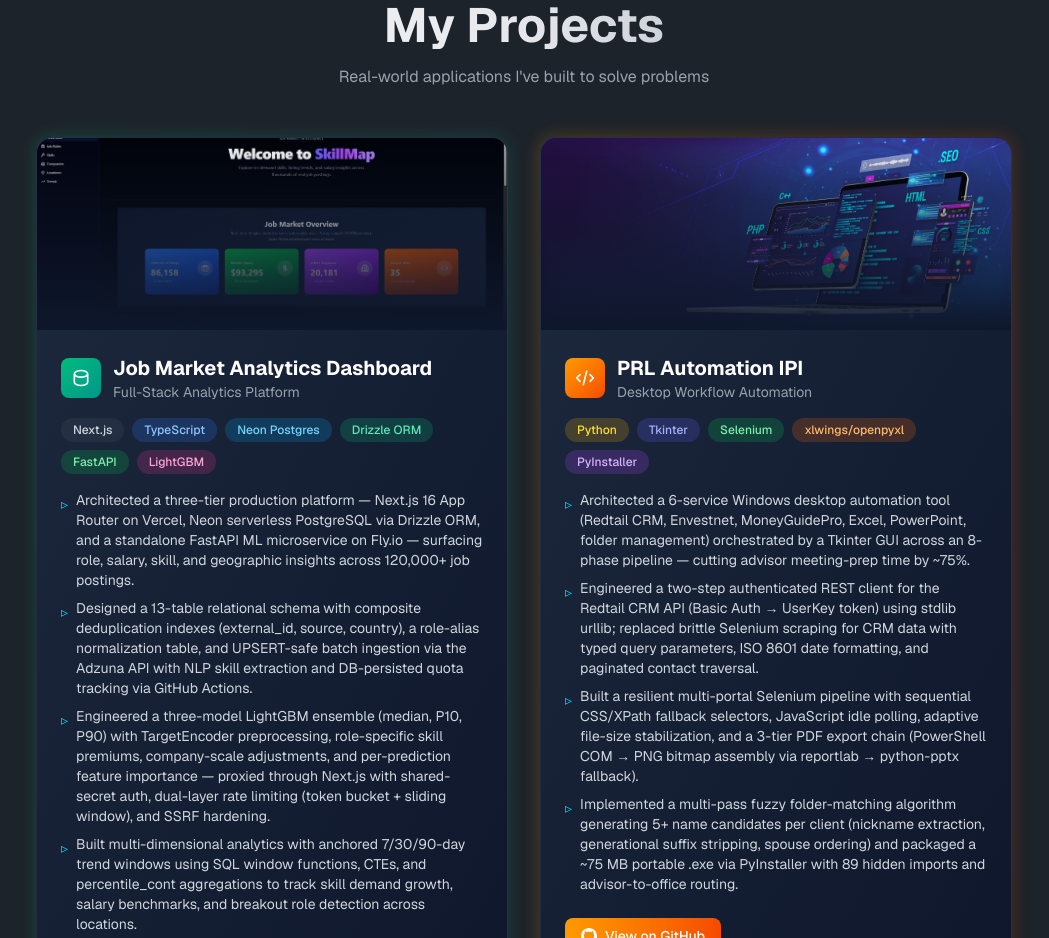
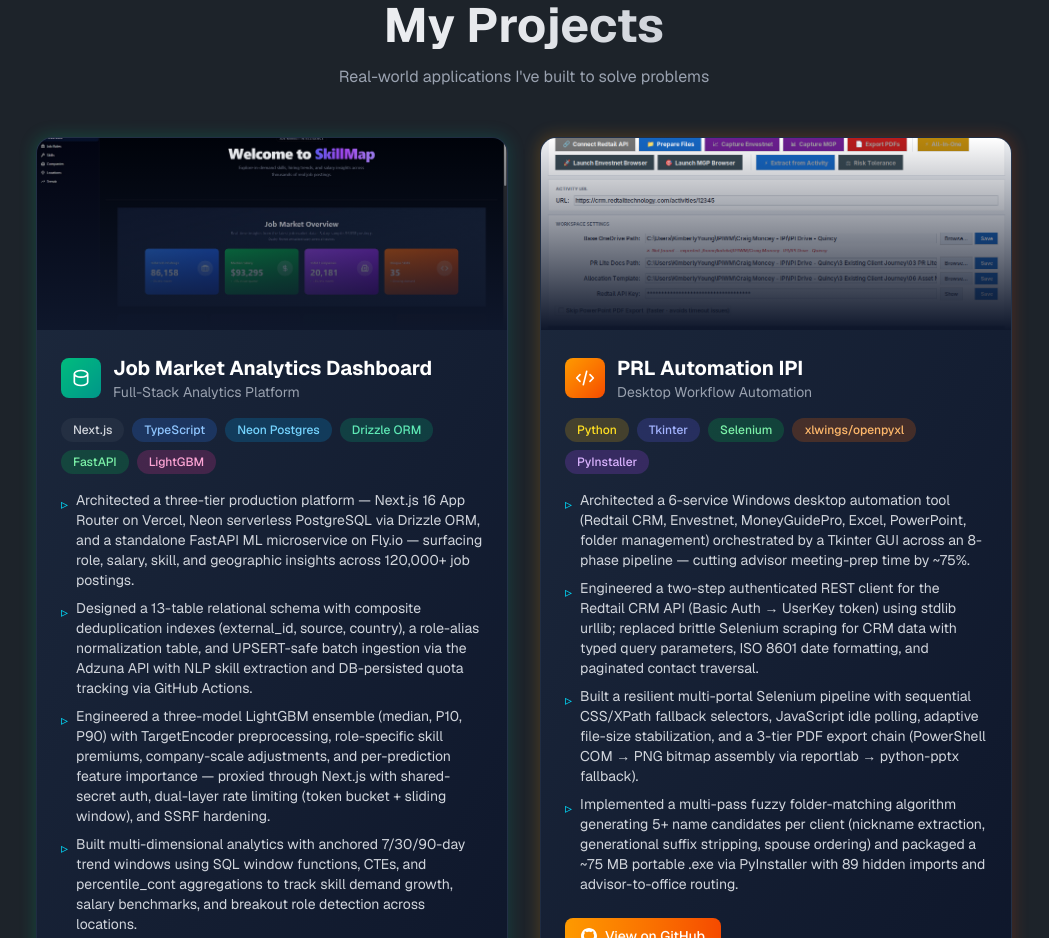
Before and after one commit to KalebDieterle/portfolio-website, a Next.js app: page / in a window 1280 px wide. Shown: the part 2140-3078 px from the top of the page, without its empty margins (116-1165 px from the left). Built offline with nearby package versions, Linux system fonts and the light colour scheme.

Commit message:
feat(projects): add PRL Automation screenshot to project card

```diff
--- a/app/data/portfolio-data.ts
+++ b/app/data/portfolio-data.ts
@@ -130,7 +130,7 @@
   {
     title: "PRL Automation IPI",
     subtitle: "Desktop Workflow Automation",
-    image: "/images/swe_development_image.avif",
+    image: "/images/prl_automation_screenshot.png",
     imageAlt: "PRL Automation IPI Desktop App",
     tags: [
       { name: "Python", color: "bg-yellow-500/20 text-yellow-300" },
```
Also changed, not shown: public/images/prl_automation_screenshot.png (added).
